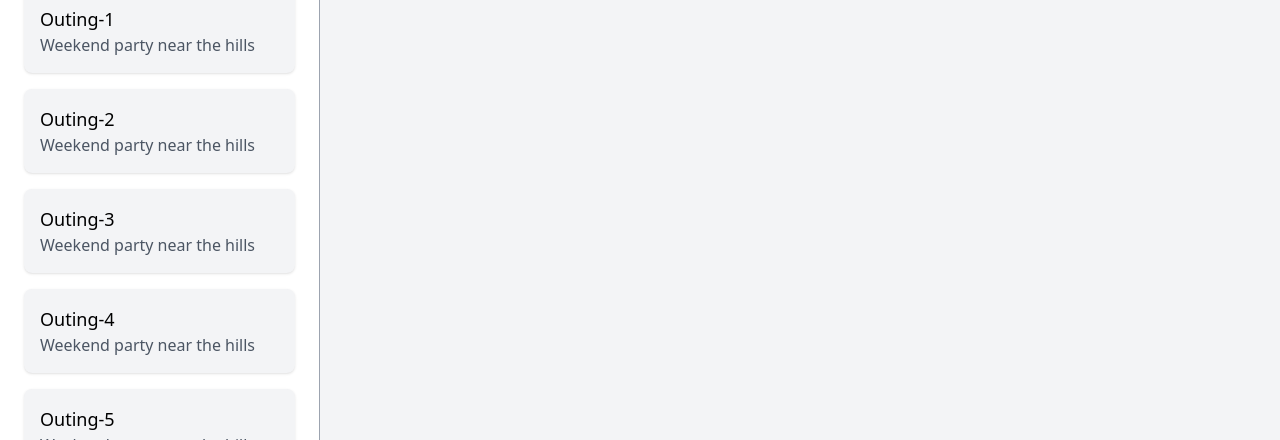
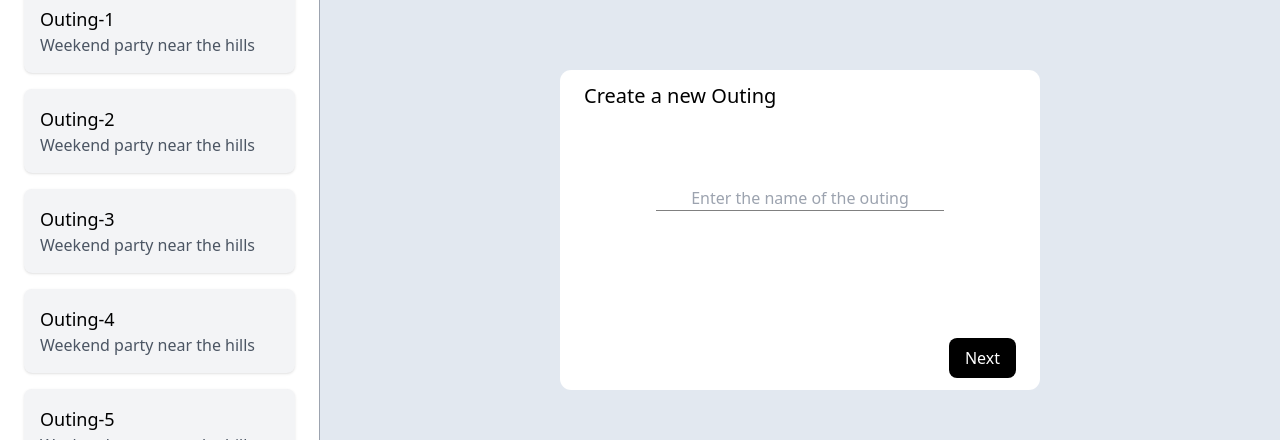
Before and after one commit to inamprograms/Teepon, a Next.js app in the folder frontend/: page /chat/new in a window 1280 px wide. Shown: the part 170-610 px from the top of the page. Built offline with nearby package versions, Linux system fonts and the light colour scheme; no server answers; sample sign-in values are in the browser's storage.

Commit message:
ADDED: new

```diff
--- /dev/null
+++ b/frontend/app/chat/new/new.module.css
@@ -0,0 +1,22 @@
+.page{
+    max-width: 30rem;
+    max-height: 20rem;
+    width: 100%;
+    height: 100%;
+    background: white;
+    border-radius: 0.7rem;
+    display: flex;
+    flex-direction: column;
+
+    .input{
+        width: 60%;
+        border-bottom: 0.1rem solid gray;
+        text-align: center;
+        margin: auto;
+        background: white;
+    }
+
+    .input:focus{
+        outline: none;
+    }
+}
--- /dev/null
+++ b/frontend/app/chat/new/page.jsx
@@ -0,0 +1,51 @@
+"use client";
+
+import ChatLayout from "@/components/ChatLayout";
+import ProtectedRoute from "@/components/ProtectedRoute";
+import React, { useState } from "react";
+import style from "./new.module.css";
+
+const page = () => {
+  const [page, setPage] = useState(1);
+  const [name, setName] = useState('');
+  const [friends, setFriends] = useState([]);
+
+  return (
+    // <ProtectedRoute>
+      <ChatLayout>
+        <div className="flex items-center justify-center bg-slate-200 h-screen">
+          <div className={style.page}>
+            <h1 className="text-xl mx-6 my-3">Create a new Outing</h1>
+
+            {page === 1 ? (
+              <input
+                className={style.input}
+                type="text"
+                placeholder="Enter the name of the outing"
+                value={name}
+                onChange={(e)=>{setName(e.target.value)}}
+              />
+            ) : page === 2 ? (
+              <select
+                className={style.input}
+                onChange={(e)=>{setName(e.target.value)}}
+              >
+                <option value="" selected hidden disabled>Enter IDs of your friends</option>
+                <option>Hello</option>
+                <option>Hello2</option>
+              </select>
+            ) : page === 3 ? (
+              ""
+            ) : 'Congrats'}
+
+            <button className="m-auto me-6 mb-3 flex items-center justify-center px-4 py-2 bg-black text-white rounded-lg" onClick={()=>{setPage(page+1)}} >
+              Next
+            </button>
+          </div>
+        </div>
+      </ChatLayout>
+    // </ProtectedRoute>
+  );
+};
+
+export default page;
--- a/frontend/components/Sidebar/Sidebar.jsx
+++ b/frontend/components/Sidebar/Sidebar.jsx
@@ -71,7 +71,7 @@ const Sidebar = ({ hamburg, setHamburg }) => {
         </div>
         <div className="p-6 border-t border-gray-400 flex items-center justify-between bg-white">
           <div className="w-12 h-12 bg-gray-300 rounded-full"></div>
-          <button className="flex items-center justify-center px-4 py-2 bg-black text-white rounded-lg">
+          <button className="flex items-center justify-center px-4 py-2 bg-black text-white rounded-lg" onClick={()=>{router.push('/chat/new')}} >
             <FiPlus className="mr-2" /> New
           </button>
         </div>
```
Also changed, not shown: 2 other files (tests, documents, lock files or other folders).
